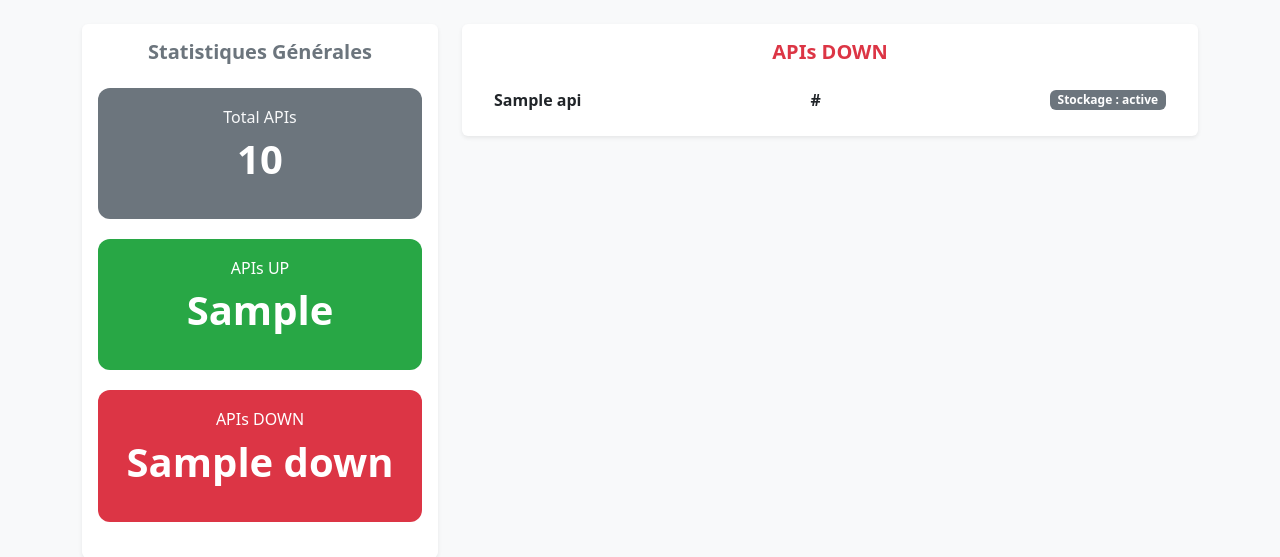
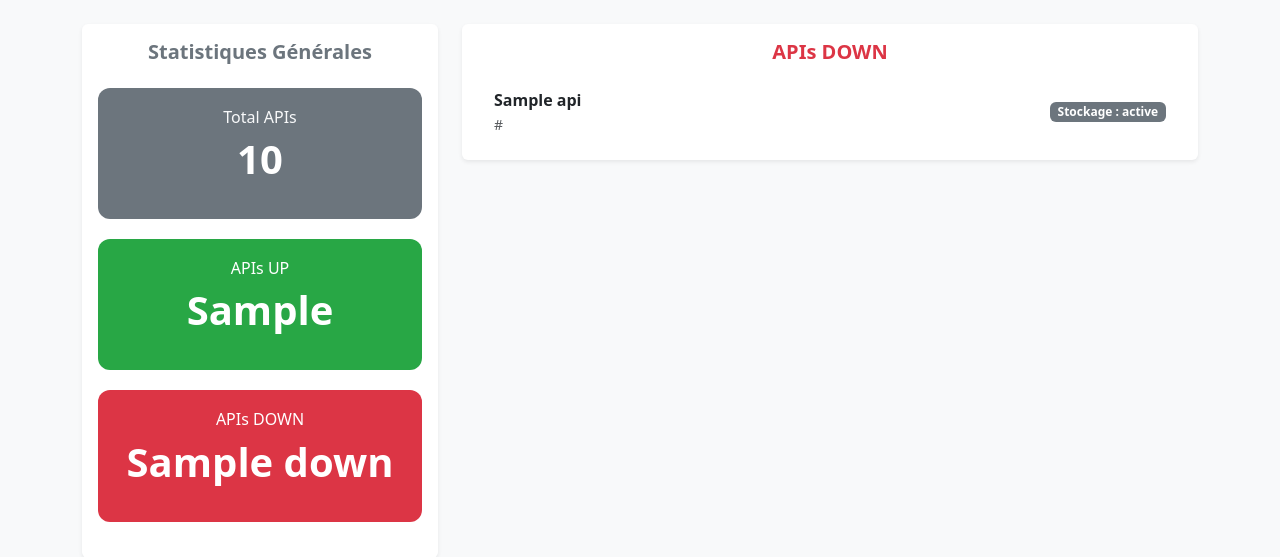
Before and after one commit to bbrilliant/monitoring_project, a Django app: template dashboard/templates/dashboard/dashboard.html in a window 1280 px wide. Shown: the part 56-613 px from the top of the page. Run offline with Django 5.2, Linux system fonts and the light colour scheme; the template is opened without the code that fills it: most values are stand-ins (such as "Sample title", 1, 10 or a date in 2020); some libraries are stand-ins or nearby versions.

Commit message:
Update to the dashboard

```diff
--- a/dashboard/models.py
+++ b/dashboard/models.py
@@ -2,6 +2,7 @@ from django.db import models
 
 
 class MonitoredAPI(models.Model):
+    id=models.AutoField(primary_key=True)
     name = models.CharField(max_length=100)
     url = models.URLField()
     created_at = models.DateTimeField(auto_now_add=True)
--- a/dashboard/templates/dashboard/dashboard.html
+++ b/dashboard/templates/dashboard/dashboard.html
@@ -71,18 +71,21 @@
               {% if down_apis %}
                 <ul class="list-group list-group-flush">
                   {% for api in down_apis %}
-                    <li class="list-group-item d-flex justify-content-between align-items-center">
-                      {% if api.id %}
-                        <a href="{% url 'api_detail' api.id %}" class="fw-bold text-dark text-decoration-none">{{ api.name }}</a>
-                        <a href="{% url 'api_detail' api.id %}" class="fw-bold text-dark text-decoration-none">{{ api.url }}</a>
-                      {% else %}
-                        <span class="fw-bold text-muted">{{ api.name }}</span>
-                      {% endif %}
+                    <li class="list-group-item d-flex justify-content-between align-items-start">
+                      <div>
+                        {% if api.id %}
+                          <a href="{% url 'api_detail' api.id %}" class="fw-bold text-dark text-decoration-none">{{ api.name }}</a><br />
+                          <small class="text-muted">{{ api.url }}</small>
+                        {% else %}
+                          <span class="fw-bold text-muted">{{ api.name }}</span><br />
+                          <small class="text-muted">{{ api.url }}</small>
+                        {% endif %}
+                      </div>
 
                       {% if api.disk_status and api.disk_status != 'N/A' %}
-                        <span class="badge bg-secondary">Stockage : {{ api.disk_status }}</span>
+                        <span class="badge bg-secondary align-self-center">Stockage : {{ api.disk_status }}</span>
                       {% else %}
-                        <span class="badge bg-light text-dark border">Stockage : Non dispo</span>
+                        <span class="badge bg-light text-dark border align-self-center">Stockage : Non dispo</span>
                       {% endif %}
                     </li>
                   {% endfor %}
--- a/dashboard/views.py
+++ b/dashboard/views.py
@@ -58,12 +58,14 @@ def dashboard(request):
             try:
                 result = future.result()
                 api_data.append({
+                    "id": api.id,  # ✅ Ajouté ici
                     "name": api.name,
                     "url": api.url,
                     **result
                 })
             except Exception:
                 api_data.append({
+                    "id": api.id,  # ✅ Ajouté aussi ici
                     "name": api.name,
                     "url": api.url,
                     "status": "DOWN",
@@ -86,7 +88,6 @@ def dashboard(request):
         "stats": stats,
         "down_apis": down_apis
     })
-
 # --- Vue des détails d'une API ---
 # Exemple dans views.py
 
```
Also changed, not shown: db.sqlite3.
